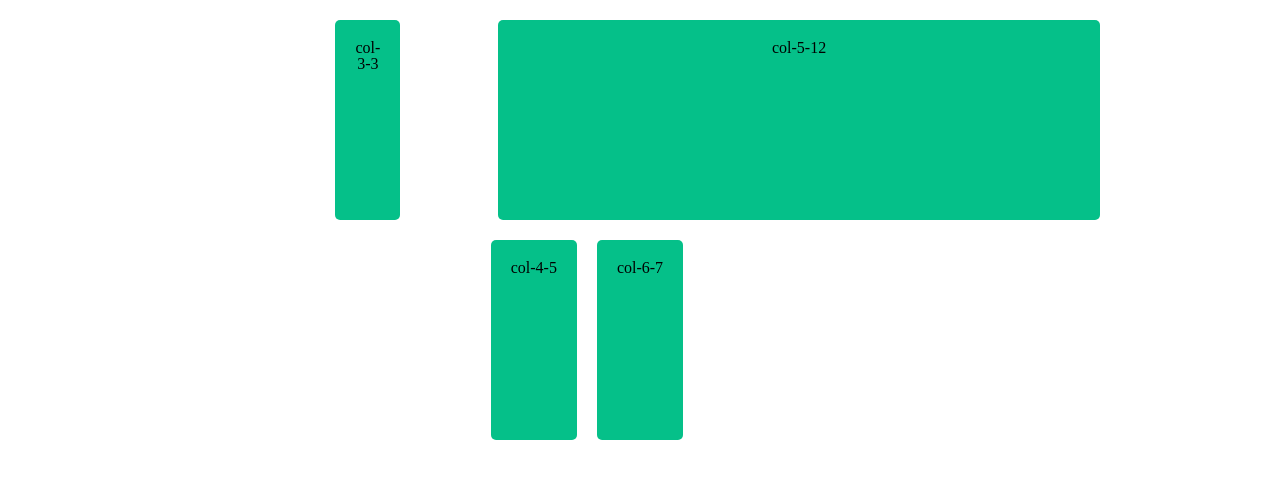
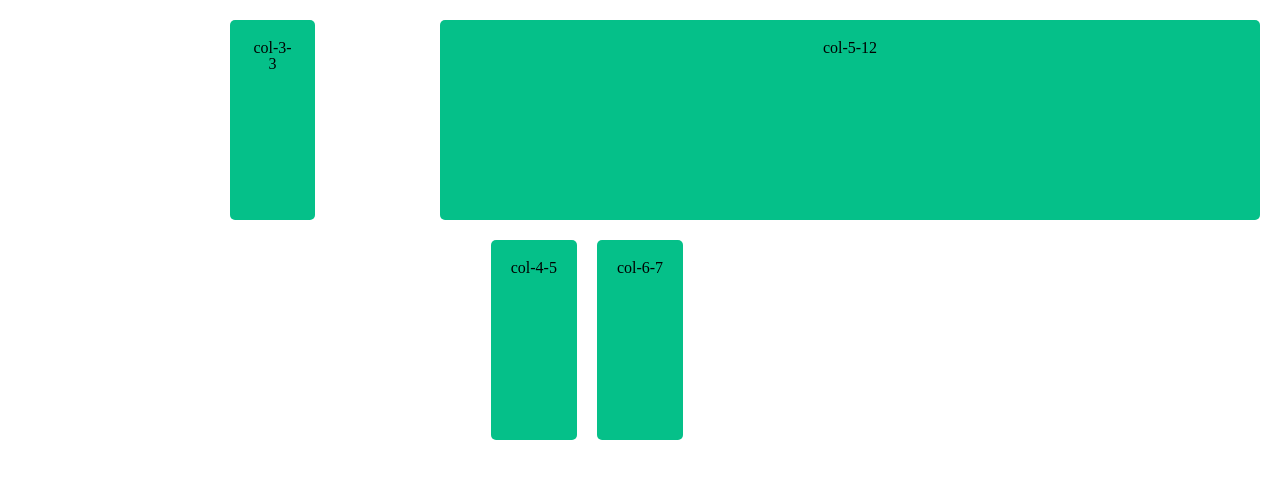
Before and after one commit to barrysweeney/custom-css-grid-framework, a plain HTML site: page index.html in a window 1280 px wide. Drawn offline with Linux system fonts and the light colour scheme.

Commit message:
remove width on row and container

```diff
--- a/custom-grid.css
+++ b/custom-grid.css
@@ -148,7 +148,6 @@ html {
   display: grid;
   grid-gap: 20px;
   margin: 0 auto;
-  max-width: 960px;
 }
 
 .row {
@@ -156,7 +155,6 @@ html {
   grid-template-columns: repeat(12, 1fr);
   grid-gap: 20px;
   margin: 0 auto;
-  max-width: 960px;
 }
 
 .col {
```
